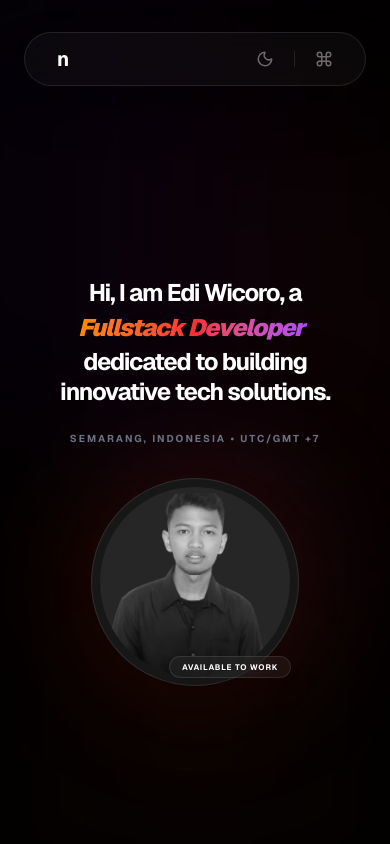
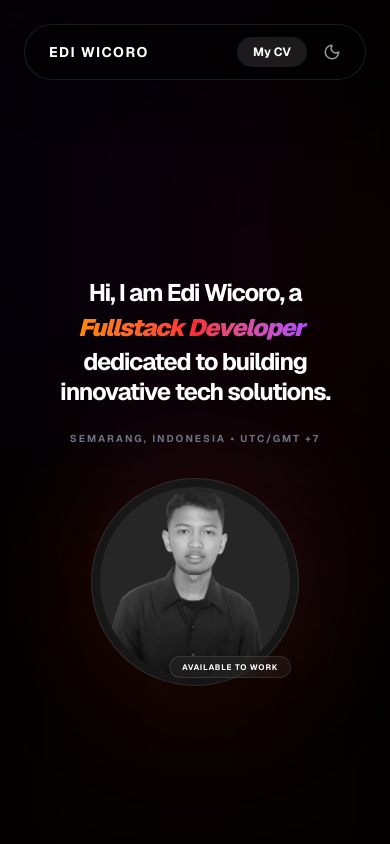
Before and after one commit to Ediw7/portfolio-edi, a Next.js app: page / in a window 390 px wide. Shown: the top 844 px of the page. Built offline with nearby package versions, Linux system fonts and the light colour scheme.

Commit message:
style: navbar

```diff
--- a/components/About.tsx
+++ b/components/About.tsx
@@ -15,17 +15,17 @@ export default function About() {
           <h2 className="text-4xl font-bold mb-6 text-white tracking-tight">About <span className="text-neutral-600">Me</span></h2>
           <div className="space-y-4 text-neutral-400 leading-relaxed font-light text-lg">
             <p>
-              Hi, I'm <strong className="text-red-600 font-bold">Edi Wicoro</strong>. I am an Undergraduate Computer Engineering student at <span className="text-white">Universitas Diponegoro</span>.
+              Hi, I'm <strong className="text-white font-bold">Edi Wicoro</strong>. I am an Undergraduate Computer Engineering student at <span className="font-bold text-white">Universitas Diponegoro</span>.
             </p>
             <p>
-              I specialize in <span className="text-white">Fullstack Development</span> and have a growing passion for <span className="text-red-600 font-medium">Blockchain Technology</span>. I love building interfaces that are not just functional, but also visually compelling.
+              I specialize in Fullstack Development and have a growing passion for Blockchain Technology. I love building interfaces that are not just functional, but also visually compelling.
             </p>
           </div>
         </div>
 
         <div className="space-y-8 pt-2">
             {/* Education Block */}
-            <div className="border-l-2 border-neutral-800 pl-6 hover:border-red-600 transition-colors duration-500">
+            <div className="border-l-2 border-red-600 pl-6 transition-colors duration-500">
                 <h3 className="text-xs font-bold uppercase tracking-[0.2em] text-neutral-500 mb-2">Education</h3>
                 <h4 className="text-xl font-medium text-white">Universitas Diponegoro</h4>
                 <div className="flex justify-between items-center mt-1 max-w-xs">
@@ -35,7 +35,7 @@ export default function About() {
             </div>
 
             {/* Experience Block */}
-            <div className="border-l-2 border-neutral-800 pl-6 hover:border-red-600 transition-colors duration-500">
+            <div className="border-l-2 border-red-600 pl-6 transition-colors duration-500">
                 <h3 className="text-xs font-bold uppercase tracking-[0.2em] text-neutral-500 mb-2">Current Focus</h3>
                 <p className="text-neutral-400 text-sm">
                    Exploring <span className="text-white">Hyperledger Fabric</span> for secure supply chain systems and refining my <span className="text-white">React & Next.js</span> craft.
--- a/components/Contact.tsx
+++ b/components/Contact.tsx
@@ -10,16 +10,9 @@ export default function Contact() {
     <footer id="contact" className="relative w-full bg-black text-white px-6 md:px-24 py-24 border-t border-white/5 overflow-visible">
 
       <div className="absolute top-[-300px] inset-x-0 bottom-0 pointer-events-none z-0 overflow-hidden">
-        {/* Glow Utama di Tengah (Oranye/Kuning) */}
         <div className="absolute bottom-0 left-1/2 -translate-x-1/2 w-[1000px] h-[600px] bg-orange-600/20 rounded-full blur-[160px]" />
-
-        {/* Glow Ungu (Sisi Kiri) */}
         <div className="absolute bottom-0 left-[-10%] w-[600px] h-[600px] bg-purple-600/20 rounded-full blur-[140px]" />
-
-        {/* Glow Biru (Sisi Kanan) */}
         <div className="absolute bottom-0 right-[-10%] w-[600px] h-[600px] bg-blue-600/20 rounded-full blur-[140px]" />
-
-        {/* Aksen Putih tipis di dasar untuk kesan 'light source' */}
         <div className="absolute bottom-0 left-1/2 -translate-x-1/2 w-[400px] h-[200px] bg-white/5 rounded-full blur-[100px]" />
       </div>
 
@@ -38,7 +31,7 @@ export default function Contact() {
           </div>
 
           <a
-            href="mailto:ediwicoro@example.com"
+            href="mailto:ediwicoro26@gmail.com"
             className="group flex items-center gap-3 bg-white text-black px-12 py-6 rounded-full font-bold text-xs tracking-[0.2em] uppercase transition-all hover:scale-105 shadow-[0_0_50px_rgba(255,255,255,0.15)]"
           >
             Email Me <ArrowUpRight size={20} className="group-hover:translate-x-1 group-hover:-translate-y-1 transition-transform" />
@@ -49,16 +42,14 @@ export default function Contact() {
         <div className="grid grid-cols-2 md:grid-cols-4 gap-12 mb-20 border-t border-white/5 pt-16">
           <div className="flex flex-col gap-4">
             <FooterLink label="Home" href="/" />
-            <FooterLink label="Blog" href="#" />
+            <FooterLink label="project" href="#" />
             <FooterLink label="About" href="#about" />
-            <FooterLink label="Dashboard" href="#" />
           </div>
 
           <div className="flex flex-col gap-4">
-            <FooterLink label="Guestbook" href="#" />
-            <FooterLink label="Uses" href="#" />
-            <FooterLink label="Projects" href="#works" />
-            <FooterLink label="Links" href="#" />
+            <FooterLink label="Experience" href="#" />
+            <FooterLink label="Award" href="#" />
+            <FooterLink label="Contact" href="#works" />
           </div>
 
           <div className="flex flex-col gap-4 invisible md:visible">
@@ -69,7 +60,6 @@ export default function Contact() {
             <FooterLink label="Facebook" href="#" />
             <FooterLink label="Instagram" href="#" />
             <FooterLink label="GitHub" href="#" />
-            <FooterLink label="YouTube" href="#" />
           </div>
         </div>
 
@@ -81,26 +71,11 @@ export default function Contact() {
               <a href="#" className="hover:text-white transition">Privacy Policy</a>
             </div>
             <p className="text-sm text-white/20 font-medium tracking-tight">
-              © {currentYear} Nelson Lai {/* Ganti jadi namamu jika ingin */}
+              © {currentYear} Edi Wicoro
             </p>
           </div>
 
-          <div className="flex items-center gap-4">
-             {/* Language Selector */}
-             <div className="px-4 py-2 bg-white/5 border border-white/10 rounded-lg text-[10px] font-bold text-white/60 flex items-center gap-2 cursor-pointer hover:bg-white/10 transition uppercase tracking-widest">
-               <span className="opacity-40">文/A</span> English
-             </div>
 
-             {/* Star Badge (Mirip GitHub) */}
-             <div className="flex items-center overflow-hidden border border-white/10 rounded-lg bg-black text-[10px] font-bold">
-                <div className="px-4 py-2 bg-white/5 border-r border-white/10 hover:bg-white/10 transition cursor-pointer flex items-center gap-2 uppercase tracking-widest">
-                  ⭐ Star
-                </div>
-                <div className="px-4 py-2 text-white/40 font-mono">
-                  798
-                </div>
-             </div>
-          </div>
         </div>
       </div>
     </footer>
--- a/components/Navbar.tsx
+++ b/components/Navbar.tsx
@@ -1,11 +1,39 @@
 "use client";
 
-import { Moon, Command } from "lucide-react";
+import { Moon, Sun } from "lucide-react"; // Tambah import Sun
+import { useState, useEffect } from "react";
 
 export default function Navbar() {
+  // State untuk Dark Mode
+  const [isDark, setIsDark] = useState(true);
+
+  // Efek untuk cek preferensi awal / set class html
+  useEffect(() => {
+    // Cek apakah html punya class 'dark'
+    if (document.documentElement.classList.contains('dark')) {
+      setIsDark(true);
+    } else {
+      setIsDark(false);
+    }
+  }, []);
+
+  // Fungsi ganti tema
+  const toggleTheme = () => {
+    const newStatus = !isDark;
+    setIsDark(newStatus);
+
+    if (newStatus) {
+      document.documentElement.classList.add('dark');
+      localStorage.setItem('theme', 'dark');
+    } else {
+      document.documentElement.classList.remove('dark');
+      localStorage.setItem('theme', 'light');
+    }
+  };
+
   const links = [
     { name: "Home", href: "#home" },
-    { name: "Projects", href: "#project" },
+    { name: "Projects", href: "#projects" },
     { name: "About", href: "#about" },
     { name: "Experience", href: "#experience" },
     { name: "Awards", href: "#awards" },
@@ -13,22 +41,17 @@ export default function Navbar() {
   ];
 
   return (
-    <nav className="fixed top-0 left-0 w-full z-50 pt-8 px-6 pointer-events-none">
+    <nav className="fixed top-0 left-0 w-full z-50 pt-6 px-6 pointer-events-none">
       <div className="mx-auto max-w-5xl w-full pointer-events-auto">
-        {/* PERBAIKAN:
-            1. bg-black/10 atau bg-white/5 untuk transparansi yang sangat tipis.
-            2. border-white/10 agar garis pemisah tidak terlalu kontras.
-            3. backdrop-blur-md agar efek kaca terlihat jernih.
-        */}
-        <div className="flex items-center justify-between bg-white/[0.03] backdrop-blur-md border border-white/10 px-8 py-3 rounded-full shadow-2xl shadow-black/50">
+        <div className="flex items-center justify-between bg-black/50 backdrop-blur-md border border-white/10 px-6 py-3 rounded-full shadow-2xl">
 
-          {/* Logo */}
-          <a href="#home" className="text-xl font-bold tracking-tighter hover:opacity-50 transition-all duration-300">
-            n
+          {/* 1. LOGO NAMA */}
+          <a href="#home" className="text-sm font-bold tracking-widest uppercase text-white hover:opacity-70 transition-opacity">
+            Edi Wicoro
           </a>
 
-          {/* Links */}
-          <div className="hidden md:flex items-center gap-8 text-[13px] font-medium text-white/50">
+          {/* Links (Hidden di mobile, visible di desktop) */}
+          <div className="hidden md:flex items-center gap-6 text-[12px] font-medium text-white/60">
             {links.map((link) => (
               <a
                 key={link.name}
@@ -40,12 +63,36 @@ export default function Navbar() {
             ))}
           </div>
 
-          {/* Icons */}
-          <div className="flex items-center gap-5 text-white/40">
-            <Moon size={18} className="cursor-pointer hover:text-white transition-all duration-300" />
-            <div className="h-4 w-[1px] bg-white/10" /> {/* Divider kecil tambahan */}
-            <Command size={18} className="cursor-pointer hover:text-white transition-all duration-300" />
+          {/* KANAN: CV & THEME TOGGLE */}
+          <div className="flex items-center gap-4">
+
+            {/* 2. TOMBOL MY CV */}
+            {/* GANTI 'https://drive.google.com/...' dengan link CV asli Mas Edi */}
+            <a
+              href="https://drive.google.com/your-cv-link"
+              target="_blank"
+              rel="noopener noreferrer"
+              className="text-[12px] font-bold text-white bg-white/10 px-4 py-1.5 rounded-full hover:bg-white hover:text-black transition-all duration-300"
+            >
+              My CV
+            </a>
+
+            <div className="h-4 w-[1px] bg-white/10 hidden sm:block" />
+
+            {/* 4. DARK/LIGHT MODE TOGGLE */}
+            <button
+              onClick={toggleTheme}
+              className="text-white/60 hover:text-white transition-colors"
+              aria-label="Toggle Theme"
+            >
+              {isDark ? (
+                <Sun size={18} /> // Muncul Matahari kalau sedang Dark Mode
+              ) : (
+                <Moon size={18} /> // Muncul Bulan kalau sedang Light Mode
+              )}
+            </button>
           </div>
+
         </div>
       </div>
     </nav>
```
Also changed, not shown: components/Experience.tsx (+38 -12 lines).
